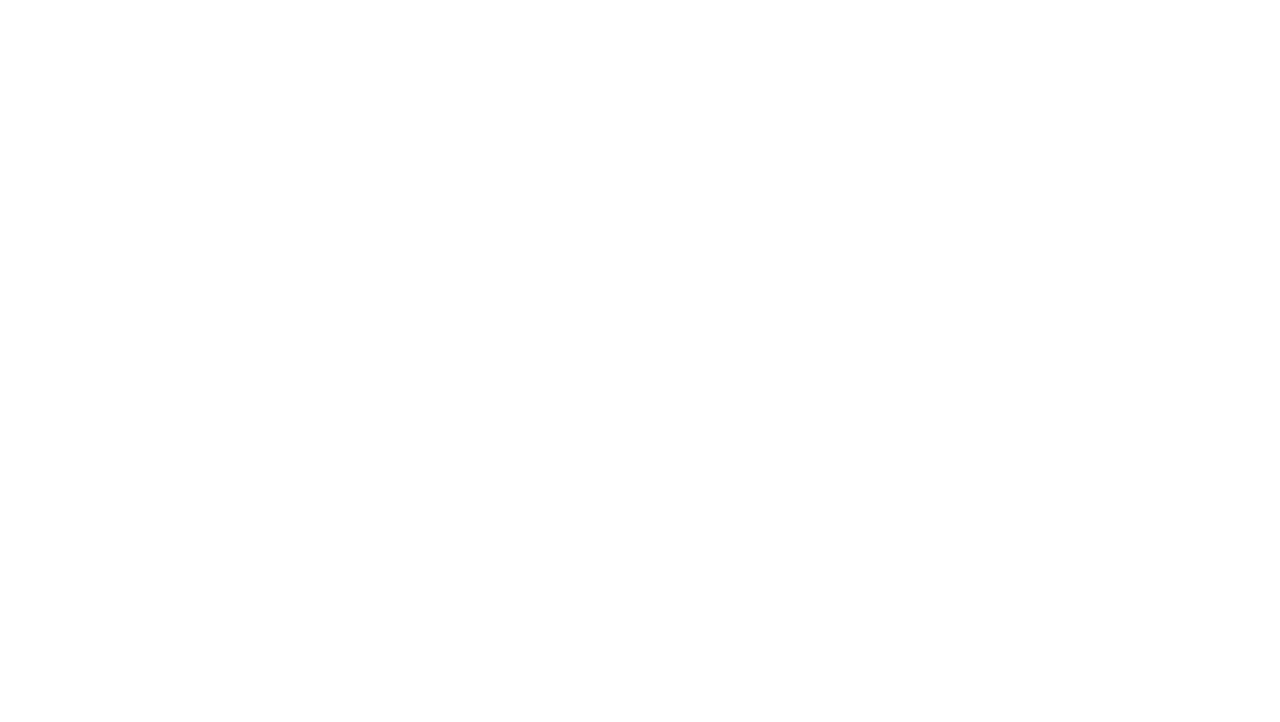
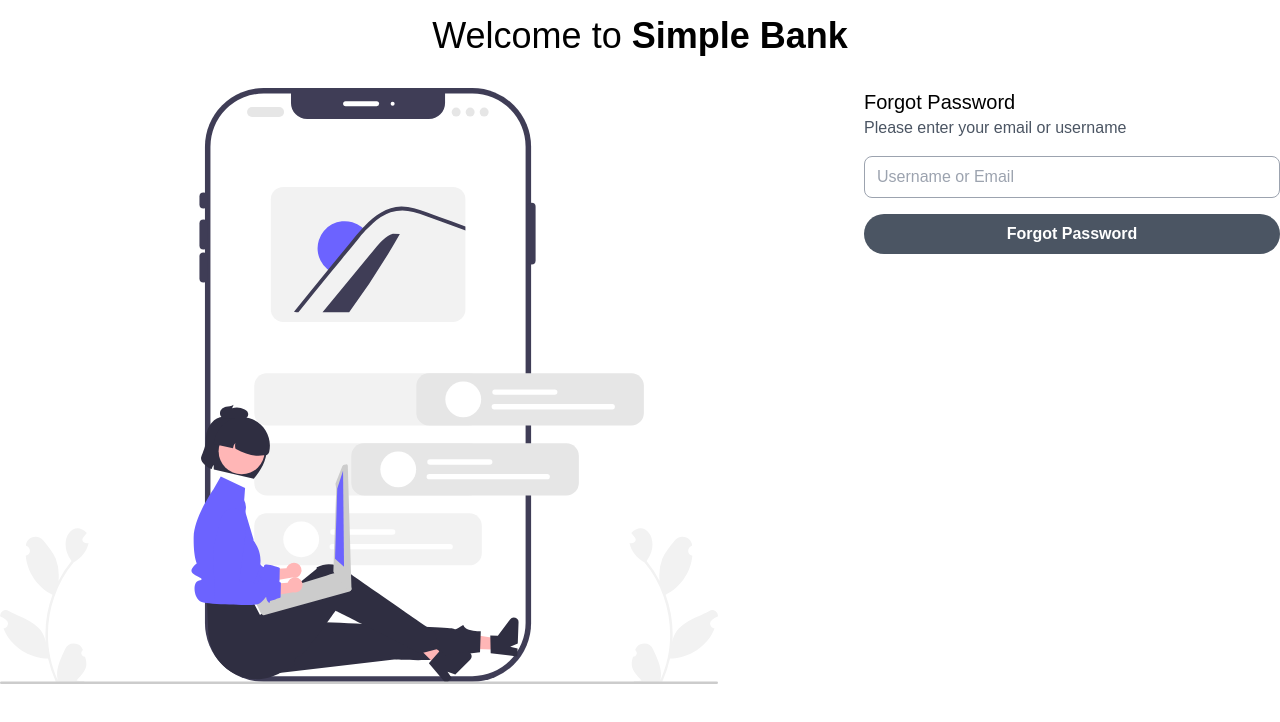
Before and after one commit to berkbaski/innovance-sample-bank-app, a React (Create React App) app: page /forgot-password in a window 1280 px wide. Before the commit this address had no page. Shown: the top 722 px of the page. Built offline with nearby package versions, Linux system fonts and the light colour scheme.

Commit message:
Add forgot password page

```diff
--- a/src/i18n/locales/en/translation.json
+++ b/src/i18n/locales/en/translation.json
@@ -13,5 +13,8 @@
     "register": "Register",
     "forgotYourPassword": "Forgot your password?",
     "reset": "Reset",
-    "requiredFieldsMustBeFilled": "Required fields must be filled"
+    "requiredFieldsMustBeFilled": "Required fields must be filled",
+    "forgotPassword": "Forgot Password",
+    "pleaseEnterYourEmail": "Please enter your email or username",
+    "forgotPasswordSuccess": "We have sent your new password to your email address"
 }
--- a/src/index.tsx
+++ b/src/index.tsx
@@ -8,6 +8,7 @@ import { Provider } from 'react-redux';
 
 import store from './duck/store';
 import Login from './pages/Auth/Login';
+import ForgotPassword from './pages/Auth/ForgotPassword';
 
 ReactDOM.render(
     <React.StrictMode>
@@ -16,6 +17,10 @@ ReactDOM.render(
                 <Routes>
                     <Route path="/" element={<App />} />
                     <Route path="/login" element={<Login />} />
+                    <Route
+                        path="/forgot-password"
+                        element={<ForgotPassword />}
+                    />
                 </Routes>
             </BrowserRouter>
         </Provider>
--- /dev/null
+++ b/src/pages/Auth/ForgotPassword.tsx
@@ -0,0 +1,60 @@
+import { useState } from 'react';
+import { useNavigate } from 'react-router-dom';
+
+import AuthLayout from '../../layouts/AuthLayout';
+import styles from './index.module.css';
+import i18n from '../../i18n';
+import { Form, Input, Button } from '../../components';
+import { forgotPassword } from '../../services/auth';
+
+const ForgotPassword = () => {
+    const [username, setUsername] = useState<string>('');
+    const [error, setError] = useState<boolean>(false);
+
+    const navigate = useNavigate();
+
+    const handleSubmit = (e: React.FormEvent<HTMLFormElement>) => {
+        e.preventDefault();
+
+        if (!username) {
+            setError(true);
+            return;
+        }
+
+        forgotPassword(username)
+            .then(() => {
+                alert(i18n.t('forgotPasswordSuccess'));
+                navigate('/');
+            })
+            .catch((err) => {
+                alert(err.message);
+            });
+    };
+
+    return (
+        <AuthLayout>
+            <h1 className={styles.authFormTitle}>{i18n.t('forgotPassword')}</h1>
+            <p className={styles.authFormSubtitle}>
+                {i18n.t('pleaseEnterYourEmail')}
+            </p>
+
+            <Form onSubmit={handleSubmit}>
+                <Input
+                    type="text"
+                    placeholder={i18n.t('usernameOrEmail')}
+                    className="mb-4"
+                    value={username}
+                    onChange={(e) => setUsername(e.target.value)}
+                />
+                {error && (
+                    <h5 className="error">
+                        {i18n.t('requiredFieldsMustBeFilled')}
+                    </h5>
+                )}
+                <Button className="mb-4">{i18n.t('forgotPassword')}</Button>
+            </Form>
+        </AuthLayout>
+    );
+};
+
+export default ForgotPassword;
--- a/src/pages/Auth/Login.tsx
+++ b/src/pages/Auth/Login.tsx
@@ -50,7 +50,7 @@ const Login = () => {
 
     return (
         <AuthLayout>
-            <h1 className={styles.authFormTitle}>Login</h1>
+            <h1 className={styles.authFormTitle}>{i18n.t('login')}</h1>
             <p className={styles.authFormSubtitle}>
                 {i18n.t('enterYourCredentials')}
             </p>
--- a/src/services/auth/index.ts
+++ b/src/services/auth/index.ts
@@ -13,3 +13,11 @@ export function login(username: string, password: string): Promise<User> {
         }, 500);
     });
 }
+
+export function forgotPassword(username: string): Promise<boolean> {
+    return new Promise((resolve) => {
+        setTimeout(() => {
+            resolve(true);
+        }, 500);
+    });
+}
```
